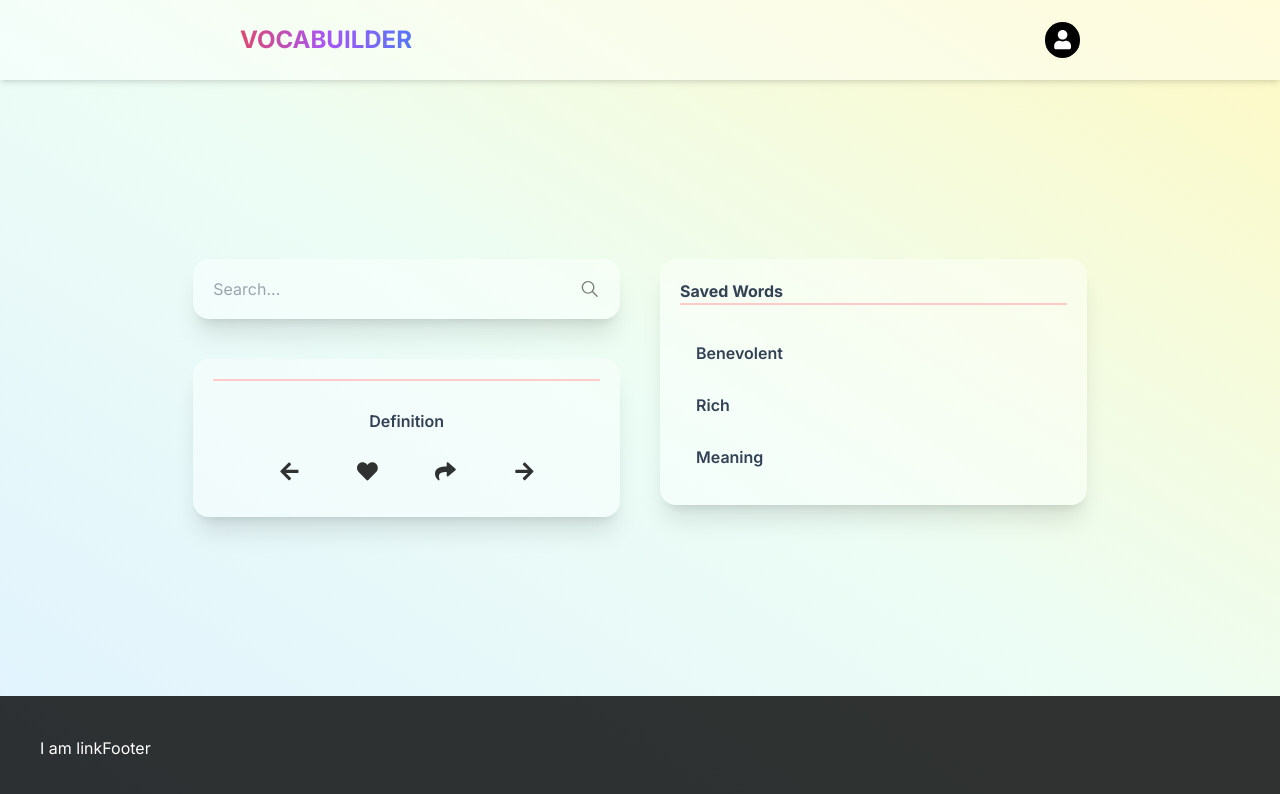
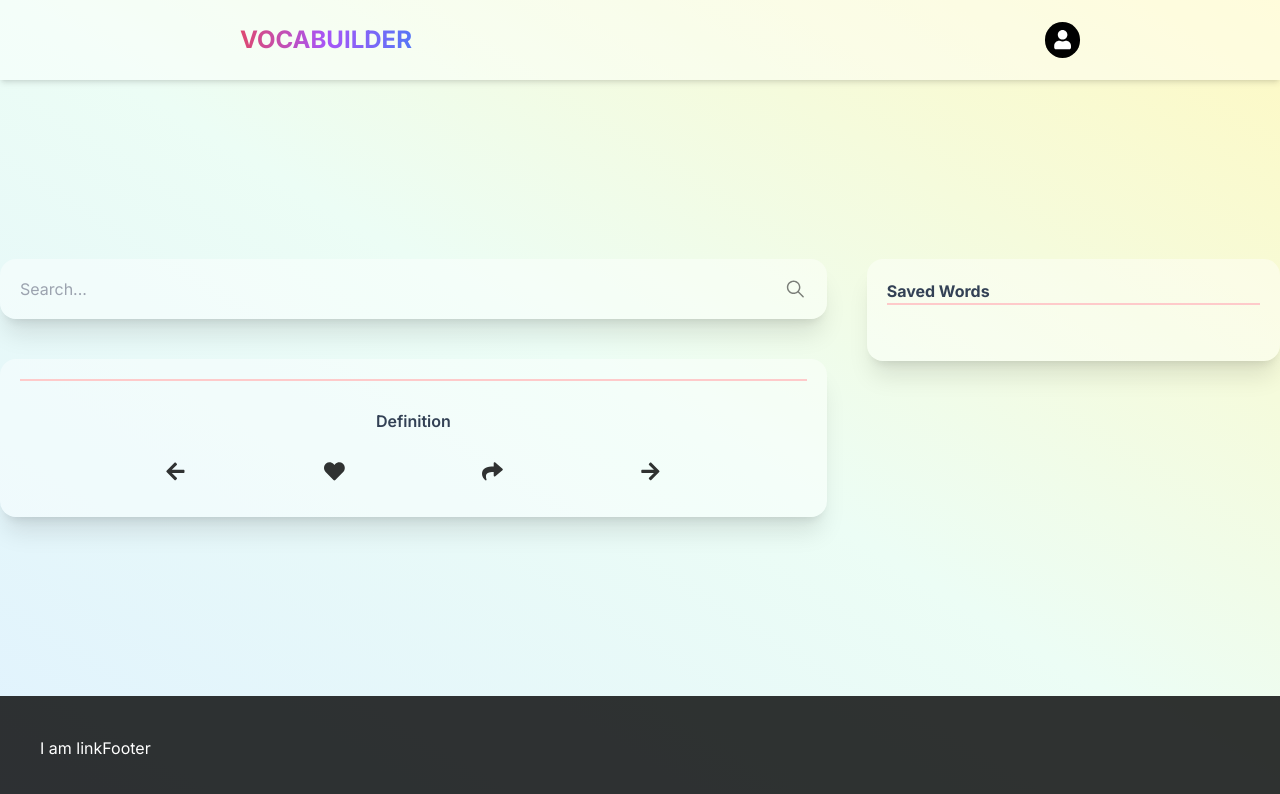
Before and after one commit to MrSteffG/vocabuilder, a Next.js app: page / in a window 1280 px wide. Shown: the top 794 px of the page. Built offline with nearby package versions, Linux system fonts and the light colour scheme.

Commit message:
Added key to saved words map

```diff
--- a/app/components/SavedWords.tsx
+++ b/app/components/SavedWords.tsx
@@ -4,7 +4,10 @@ const SavedWords = () => {
   const wordArray = ["Benevolent", "Rich", "Meaning"];
 
   const randomWords = wordArray.map((dataObj) => (
-    <h3 className="font-semibold text-slate-700 hover:scale-105 hover:bg-gradient-to-l hover:from-red-100 hover:via-purple-100 hover:to-blue-100 w-full p-2 rounded-xl transition-all duration-500">
+    <h3
+      key={dataObj}
+      className="font-semibold text-slate-700 hover:scale-105 hover:bg-gradient-to-l hover:from-red-100 hover:via-purple-100 hover:to-blue-100 w-full p-2 rounded-xl transition-all duration-500"
+    >
       {dataObj}
     </h3>
   ));
@@ -15,7 +18,7 @@ const SavedWords = () => {
         Saved Words
       </h1>
       <div className="flex flex-col justify-start m-2 gap-3 w-full pr-3">
-        {randomWords}
+        {/* {randomWords} */}
       </div>
     </div>
   );
--- a/app/page.tsx
+++ b/app/page.tsx
@@ -9,7 +9,7 @@ export default function Home() {
     <div className="flex flex-col h-screen justify-between bg-gradient-to-tr from-sky-100 via-emerald-50 to-yellow-100">
       <Navbar />
       <div className="flex justify-center items-start gap-10 mt-10">
-        <div className="flex flex-col w-1/3 justify-center items-center">
+        <div className="flex flex-col w-2/3 justify-center items-center">
           <Searchbar />
           <Card />
         </div>
```
